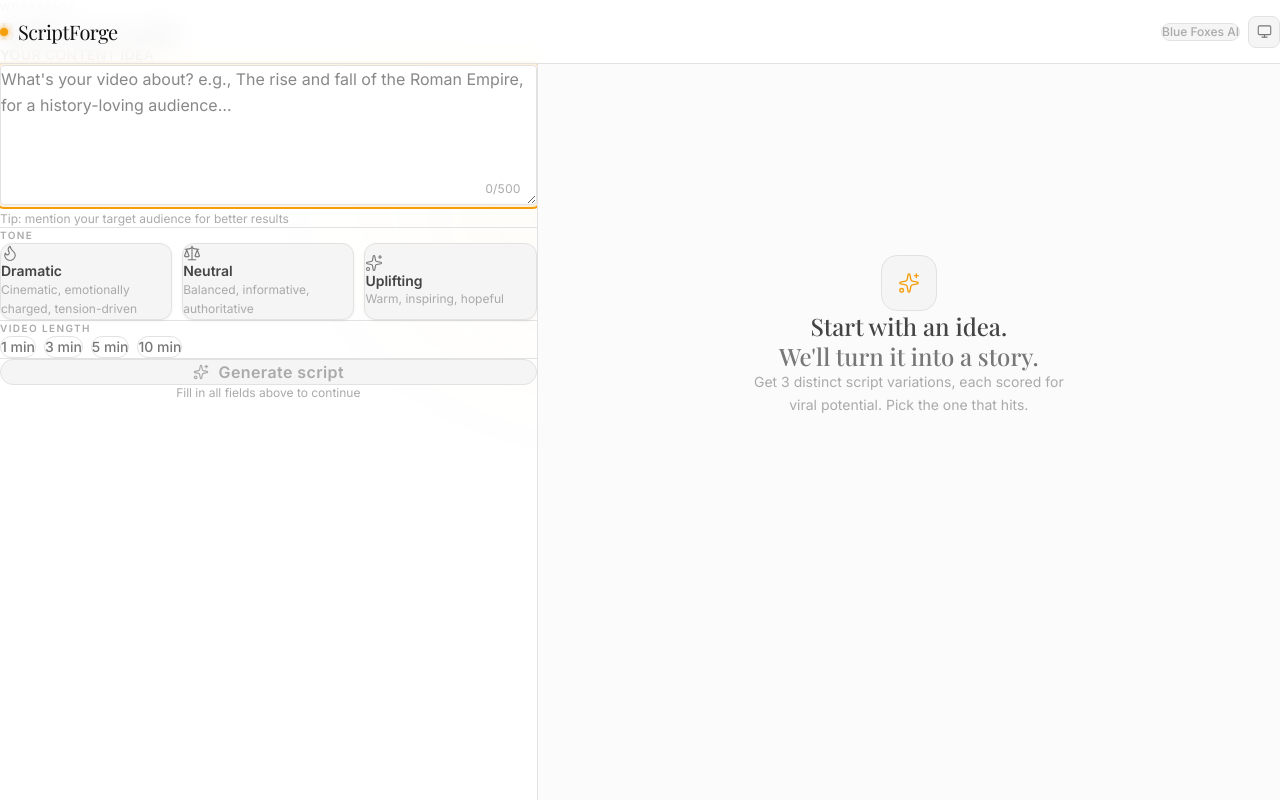
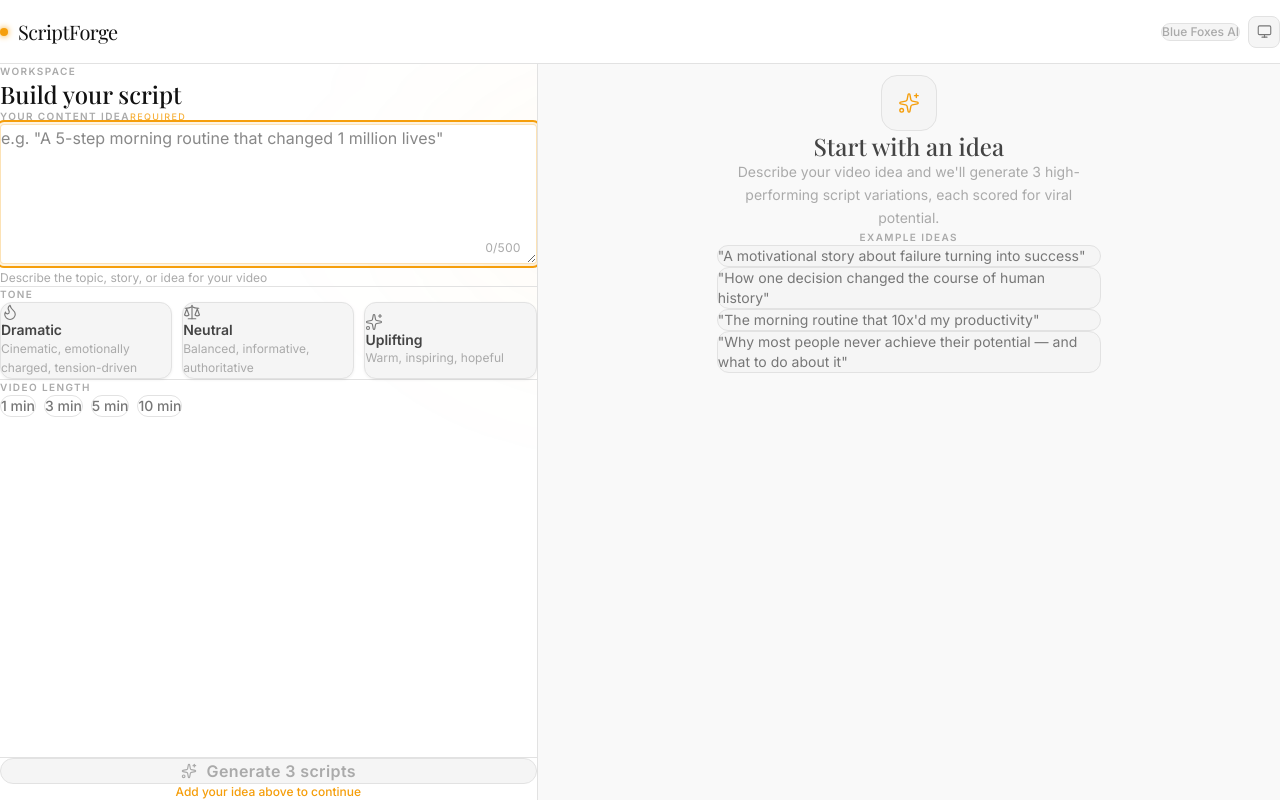
Before and after one commit to ahn009/scriptforge, a Next.js app: page / in a window 1280 px wide. Built offline with nearby package versions, Linux system fonts and the light colour scheme; a web font is replaced by a local one.

Commit message:
upadted-ui 7

```diff
--- a/app/page.tsx
+++ b/app/page.tsx
@@ -13,6 +13,13 @@ import ScriptVariantTabs from "@/components/ScriptVariantTabs";
 import type { Tone, VideoLength, ScriptVariation, VariantId } from "@/lib/types";
 import { scriptVariationToText } from "@/lib/types";
 
+const EXAMPLE_PROMPTS = [
+  '"A motivational story about failure turning into success"',
+  '"How one decision changed the course of human history"',
+  '"The morning routine that 10x\'d my productivity"',
+  '"Why most people never achieve their potential — and what to do about it"',
+];
+
 export default function Home() {
   const [prompt, setPrompt] = useState("");
   const [tone, setTone] = useState<Tone | null>(null);
@@ -25,6 +32,14 @@ export default function Home() {
   const ready = Boolean(prompt.trim() && tone && length);
   const hasOutput = scripts.length > 0 || isLoading;
   const activeScript = scripts.find((s) => s.id === activeId) ?? null;
+
+  const missingField = !prompt.trim()
+    ? "Add your idea above to continue"
+    : !tone
+    ? "Select a tone to continue"
+    : !length
+    ? "Choose a video length to continue"
+    : null;
 
   async function handleGenerate() {
     if (!ready || isLoading) return;
@@ -58,7 +73,7 @@ export default function Home() {
 
   return (
     <div
-      className="flex flex-col md:h-screen md:overflow-hidden"
+      className="h-screen flex flex-col overflow-hidden"
       style={{ background: "var(--bg-base)" }}
     >
       {/* Ambient glow */}
@@ -76,15 +91,18 @@ export default function Home() {
       <Header onReset={hasOutput ? handleReset : undefined} />
 
       {/* Split workspace */}
-      <div className="relative flex flex-col md:flex-row flex-1 pt-16 md:overflow-hidden">
+      <div className="relative flex flex-col md:flex-row flex-1 overflow-hidden">
 
         {/* ── LEFT PANEL: Input ── */}
         <div
-          className="w-full md:w-[42%] md:overflow-y-auto md:border-r flex-shrink-0"
+          className="w-full md:w-[42%] flex flex-col overflow-hidden shrink-0 border-b md:border-b-0 md:border-r"
           style={{ borderColor: "var(--border)" }}
         >
-          <div className="p-6 lg:p-8 pb-16">
-            <div className="mb-8">
+          {/* Scrollable inputs area */}
+          <div className="flex-1 overflow-y-auto p-6 lg:p-8">
+
+            {/* Panel heading */}
+            <div className="mb-8 flex-shrink-0">
               <p className="text-[10px] font-semibold uppercase tracking-[0.14em] mb-1" style={{ color: "var(--text-muted)" }}>
                 Workspace
               </p>
@@ -93,18 +111,31 @@ export default function Home() {
               </h2>
             </div>
 
+            {/* Inputs */}
+            <div>
               <div className="pb-7">
                 <PromptInput value={prompt} onChange={setPrompt} disabled={isLoading} />
               </div>
               <div className="border-t pt-7 pb-7" style={{ borderColor: "var(--border)" }}>
                 <ToneSelector value={tone} onChange={setTone} disabled={isLoading} />
               </div>
-            <div className="border-t pt-7 pb-7" style={{ borderColor: "var(--border)" }}>
+              <div className="border-t pt-7" style={{ borderColor: "var(--border)" }}>
                 <LengthSelector value={length} onChange={setLength} disabled={isLoading} />
               </div>
-            <div className="border-t pt-7" style={{ borderColor: "var(--border)" }}>
-              <GenerateButton onClick={handleGenerate} isGenerating={isLoading} disabled={!ready || isLoading} ready={ready} />
             </div>
+
+          </div>
+
+          {/* Button — pinned outside scroll, anchored to bottom */}
+          <div className="shrink-0 p-6 lg:p-8 pt-0 border-t" style={{ borderColor: "var(--border)" }}>
+            <div className="pt-7">
+              <GenerateButton
+                onClick={handleGenerate}
+                isGenerating={isLoading}
+                disabled={!ready || isLoading}
+                ready={ready}
+                missingField={missingField}
+              />
 
               <AnimatePresence>
                 {error && (
@@ -113,7 +144,7 @@ export default function Home() {
                     animate={{ opacity: 1, y: 0 }}
                     exit={{ opacity: 0, y: -4 }}
                     transition={{ duration: 0.22 }}
-                  className="mt-5 flex items-start gap-3 rounded-xl px-4 py-4"
+                    className="mt-4 flex items-start gap-3 rounded-xl px-4 py-4"
                     style={{ background: "rgba(220,38,38,0.07)", border: "1px solid rgba(220,38,38,0.20)" }}
                     role="alert"
                   >
@@ -127,13 +158,14 @@ export default function Home() {
               </AnimatePresence>
             </div>
           </div>
+        </div>
 
         {/* ── RIGHT PANEL: Output ── */}
         <div
-          className="flex-1 md:overflow-y-auto border-t md:border-t-0"
+          className="flex-1 overflow-y-auto"
           style={{
             borderColor: "var(--border)",
-            background: "color-mix(in srgb, var(--bg-base) 60%, var(--bg-surface))",
+            background: "color-mix(in srgb, var(--bg-base) 40%, var(--bg-surface))",
           }}
         >
           <div className="max-w-3xl mx-auto p-6 lg:p-10 pb-16">
@@ -173,7 +205,6 @@ export default function Home() {
 function GeneratingState() {
   return (
     <div className="space-y-4">
-      {/* Tab shimmer */}
       <div className="flex gap-2 mb-6">
         {["A", "B", "C"].map((id, i) => (
           <motion.div
@@ -184,21 +215,13 @@ function GeneratingState() {
             className="flex items-center gap-2 px-4 py-2.5 rounded-xl"
             style={{ background: "var(--bg-surface)", border: "1px solid var(--border)" }}
           >
-            <span
-              className="w-5 h-5 rounded-md flex items-center justify-center text-[10px] font-bold shimmer"
-              style={{ minWidth: 20 }}
-            />
+            <span className="w-5 h-5 rounded-md shimmer" style={{ minWidth: 20 }} />
             <div className="w-6 h-2 rounded shimmer" />
             <div className="w-12 h-1 rounded-full shimmer" />
           </motion.div>
         ))}
       </div>
-
-      {/* Script skeleton */}
-      <div
-        className="rounded-2xl overflow-hidden"
-        style={{ background: "var(--bg-surface)", border: "1px solid var(--border)" }}
-      >
+      <div className="rounded-2xl overflow-hidden" style={{ background: "var(--bg-surface)", border: "1px solid var(--border)" }}>
         <div className="px-6 py-3.5 border-b flex items-center gap-2" style={{ borderColor: "var(--border)" }}>
           <div className="w-16 h-5 rounded-full shimmer" />
           <div className="w-12 h-5 rounded-full shimmer" />
@@ -207,12 +230,9 @@ function GeneratingState() {
             <div className="w-14 h-3 rounded shimmer" />
           </div>
         </div>
-
         <div className="p-6 sm:p-8 space-y-8">
           <div>
-            <div className="text-[10px] font-semibold uppercase tracking-[0.14em] mb-3" style={{ color: "var(--accent)", opacity: 0.6 }}>
-              Hook
-            </div>
+            <div className="text-[10px] font-semibold uppercase tracking-[0.14em] mb-3" style={{ color: "var(--accent)", opacity: 0.6 }}>Hook</div>
             <div className="border-l-2 pl-5 space-y-2.5" style={{ borderColor: "rgba(245,158,11,0.3)" }}>
               <div className="h-7 w-4/5 rounded-md shimmer" />
               <div className="h-7 w-3/5 rounded-md shimmer" />
@@ -236,7 +256,6 @@ function GeneratingState() {
           </div>
         </div>
       </div>
-
       <p className="text-center text-xs mt-3" style={{ color: "var(--text-muted)" }}>
         Generating 3 distinct scripts — this takes ~15 seconds
       </p>
@@ -250,7 +269,7 @@ function EmptyOutputState() {
       initial={{ opacity: 0 }}
       animate={{ opacity: 1 }}
       transition={{ duration: 0.5, delay: 0.15 }}
-      className="flex flex-col items-center justify-center min-h-[320px] md:min-h-[calc(100vh-8rem)] text-center px-8"
+      className="flex flex-col items-center justify-center h-full min-h-[320px] text-center px-6"
     >
       <motion.div
         initial={{ scale: 0.85, opacity: 0 }}
@@ -261,6 +280,7 @@ function EmptyOutputState() {
       >
         <Sparkles size={22} strokeWidth={1.5} style={{ color: "var(--accent)" }} />
       </motion.div>
+
       <motion.h3
         initial={{ opacity: 0, y: 6 }}
         animate={{ opacity: 1, y: 0 }}
@@ -268,19 +288,46 @@ function EmptyOutputState() {
         className="font-display text-2xl font-medium mb-3 leading-tight"
         style={{ color: "var(--text-secondary)" }}
       >
-        Start with an idea.
-        <br />
-        <span style={{ color: "var(--text-tertiary)" }}>We&apos;ll turn it into a story.</span>
+        Start with an idea
       </motion.h3>
+
       <motion.p
         initial={{ opacity: 0 }}
         animate={{ opacity: 1 }}
-        transition={{ duration: 0.3, delay: 0.38 }}
-        className="text-sm leading-relaxed max-w-xs"
+        transition={{ duration: 0.3, delay: 0.34 }}
+        className="text-sm leading-relaxed max-w-sm mb-8"
         style={{ color: "var(--text-muted)" }}
       >
-        Get 3 distinct script variations, each scored for viral potential. Pick the one that hits.
+        Describe your video idea and we&apos;ll generate 3 high-performing script variations, each scored for viral potential.
       </motion.p>
+
+      {/* Example prompts */}
+      <motion.div
+        initial={{ opacity: 0, y: 8 }}
+        animate={{ opacity: 1, y: 0 }}
+        transition={{ duration: 0.3, delay: 0.42 }}
+        className="w-full max-w-sm space-y-2"
+      >
+        <p className="text-[10px] uppercase tracking-[0.14em] font-semibold mb-3" style={{ color: "var(--text-muted)" }}>
+          Example ideas
+        </p>
+        {EXAMPLE_PROMPTS.map((ex, i) => (
+          <motion.div
+            key={i}
+            initial={{ opacity: 0, x: -8 }}
+            animate={{ opacity: 1, x: 0 }}
+            transition={{ duration: 0.25, delay: 0.48 + i * 0.06 }}
+            className="text-left px-4 py-3 rounded-xl text-sm"
+            style={{
+              background: "var(--bg-surface)",
+              border: "1px solid var(--border)",
+              color: "var(--text-tertiary)",
+            }}
+          >
+            {ex}
+          </motion.div>
+        ))}
+      </motion.div>
     </motion.div>
   );
 }
--- a/components/GenerateButton.tsx
+++ b/components/GenerateButton.tsx
@@ -9,9 +9,10 @@ interface GenerateButtonProps {
   isGenerating: boolean;
   disabled: boolean;
   ready: boolean;
+  missingField?: string | null;
 }
 
-export default function GenerateButton({ onClick, isGenerating, disabled, ready }: GenerateButtonProps) {
+export default function GenerateButton({ onClick, isGenerating, disabled, ready, missingField }: GenerateButtonProps) {
   const active = !disabled;
 
   return (
@@ -69,7 +70,7 @@ export default function GenerateButton({ onClick, isGenerating, disabled, ready
               className="flex items-center gap-2.5 relative z-10"
             >
               <Loader2 className="animate-spin" size={17} strokeWidth={2} />
-              Generating…
+              Generating 3 scripts…
             </motion.span>
           ) : (
             <motion.span
@@ -81,15 +82,49 @@ export default function GenerateButton({ onClick, isGenerating, disabled, ready
               className="flex items-center gap-2.5"
             >
               <Sparkles size={16} strokeWidth={1.75} />
-              Generate script
+              Generate 3 scripts
             </motion.span>
           )}
         </AnimatePresence>
       </motion.button>
 
-      <p className="text-center text-xs" style={{ color: "var(--text-muted)" }}>
-        {ready && !isGenerating ? "~12 seconds · free to use" : "Fill in all fields above to continue"}
-      </p>
+      <AnimatePresence mode="wait">
+        {isGenerating ? (
+          <motion.p
+            key="generating"
+            initial={{ opacity: 0 }}
+            animate={{ opacity: 1 }}
+            exit={{ opacity: 0 }}
+            className="text-center text-xs"
+            style={{ color: "var(--text-muted)" }}
+          >
+            ~15 seconds · 3 distinct variations · free to use
+          </motion.p>
+        ) : missingField ? (
+          <motion.p
+            key={missingField}
+            initial={{ opacity: 0, y: 3 }}
+            animate={{ opacity: 1, y: 0 }}
+            exit={{ opacity: 0 }}
+            transition={{ duration: 0.18 }}
+            className="text-center text-xs font-medium"
+            style={{ color: "var(--accent)" }}
+          >
+            {missingField}
+          </motion.p>
+        ) : ready ? (
+          <motion.p
+            key="ready"
+            initial={{ opacity: 0 }}
+            animate={{ opacity: 1 }}
+            exit={{ opacity: 0 }}
+            className="text-center text-xs"
+            style={{ color: "var(--text-muted)" }}
+          >
+            ~15 seconds · 3 distinct variations · free to use
+          </motion.p>
+        ) : null}
+      </AnimatePresence>
     </div>
   );
 }
--- a/components/Header.tsx
+++ b/components/Header.tsx
@@ -11,7 +11,7 @@ interface HeaderProps {
 export default function Header({ onReset }: HeaderProps) {
   return (
     <header
-      className="fixed top-0 left-0 right-0 z-50 h-16 flex items-center justify-between px-4 sm:px-6 border-b backdrop-blur-md"
+      className="h-16 flex-shrink-0 flex items-center justify-between px-4 sm:px-6 border-b backdrop-blur-md z-50"
       style={{
         background: "color-mix(in srgb, var(--bg-base) 88%, transparent)",
         borderColor: "var(--border)",
--- a/components/PromptInput.tsx
+++ b/components/PromptInput.tsx
@@ -1,7 +1,15 @@
 "use client";
 
-import { useEffect, useRef } from "react";
+import { useEffect, useRef, useState } from "react";
 import clsx from "clsx";
+
+const EXAMPLES = [
+  "What if I told you the Roman Empire never actually fell…",
+  "A 5-step morning routine that changed 1 million lives",
+  "Why 95% of people fail at building habits — and what actually works",
+  "The untold story of Tesla: brilliance, betrayal, and obsession",
+  "How a 22-year-old built a $10M business with zero funding",
+];
 
 interface PromptInputProps {
   value: string;
@@ -17,22 +25,35 @@ export default function PromptInput({
   maxLength = 500,
 }: PromptInputProps) {
   const ref = useRef<HTMLTextAreaElement>(null);
+  const [exampleIdx, setExampleIdx] = useState(0);
 
   useEffect(() => {
     ref.current?.focus();
   }, []);
 
+  useEffect(() => {
+    if (disabled) return;
+    const id = setInterval(() => {
+      setExampleIdx((i) => (i + 1) % EXAMPLES.length);
+    }, 3500);
+    return () => clearInterval(id);
+  }, [disabled]);
+
   const count = value.length;
   const nearLimit = count > 400;
+  const isEmpty = count === 0;
 
   return (
     <div className="w-full">
       <label
         htmlFor="prompt"
-        className="block text-sm font-medium mb-2 uppercase tracking-wide"
-        style={{ color: "var(--text-secondary)" }}
+        className="block text-[10px] font-semibold uppercase tracking-[0.14em] mb-3"
+        style={{ color: "var(--text-muted)" }}
       >
         Your content idea
+        <span className="ml-1.5 text-[9px] font-medium" style={{ color: "var(--accent)", opacity: 0.8 }}>
+          required
+        </span>
       </label>
 
       <div className="relative">
@@ -42,22 +63,32 @@ export default function PromptInput({
           value={value}
           disabled={disabled}
           onChange={(e) => onChange(e.target.value.slice(0, maxLength))}
-          placeholder="What's your video about? e.g., The rise and fall of the Roman Empire, for a history-loving audience…"
+          placeholder={`e.g. "${EXAMPLES[exampleIdx]}"`}
           className={clsx(
             "w-full min-h-[140px] px-4 py-4 rounded-2xl",
             "text-base leading-relaxed",
-            "border shadow-sm transition-all duration-150",
-            "focus:outline-none focus:ring-2 focus:shadow-md",
+            "border shadow-sm transition-all duration-200",
+            "focus:outline-none",
             disabled && "opacity-50 cursor-not-allowed",
           )}
           style={{
             background: "var(--bg-input)",
             color: "var(--text-primary)",
-            borderColor: "var(--border)",
-            "--tw-ring-color": "var(--border-focus)",
+            borderColor: isEmpty ? "var(--border)" : "var(--accent-border)",
+            boxShadow: isEmpty
+              ? "none"
+              : "0 0 0 3px rgba(245,158,11,0.10)",
           } as React.CSSProperties}
           maxLength={maxLength}
           rows={5}
+          onFocus={(e) => {
+            e.currentTarget.style.borderColor = "var(--accent-border)";
+            e.currentTarget.style.boxShadow = "0 0 0 3px rgba(245,158,11,0.12)";
+          }}
+          onBlur={(e) => {
+            e.currentTarget.style.borderColor = value ? "var(--accent-border)" : "var(--border)";
+            e.currentTarget.style.boxShadow = value ? "0 0 0 3px rgba(245,158,11,0.08)" : "none";
+          }}
         />
 
         <span
@@ -69,7 +100,7 @@ export default function PromptInput({
       </div>
 
       <p className="mt-2 text-xs" style={{ color: "var(--text-muted)" }}>
-        Tip: mention your target audience for better results
+        {value ? "Tip: mention your target audience for better results" : "Describe the topic, story, or idea for your video"}
       </p>
     </div>
   );
```
Lines whose indentation alone changed are shown as unchanged.
